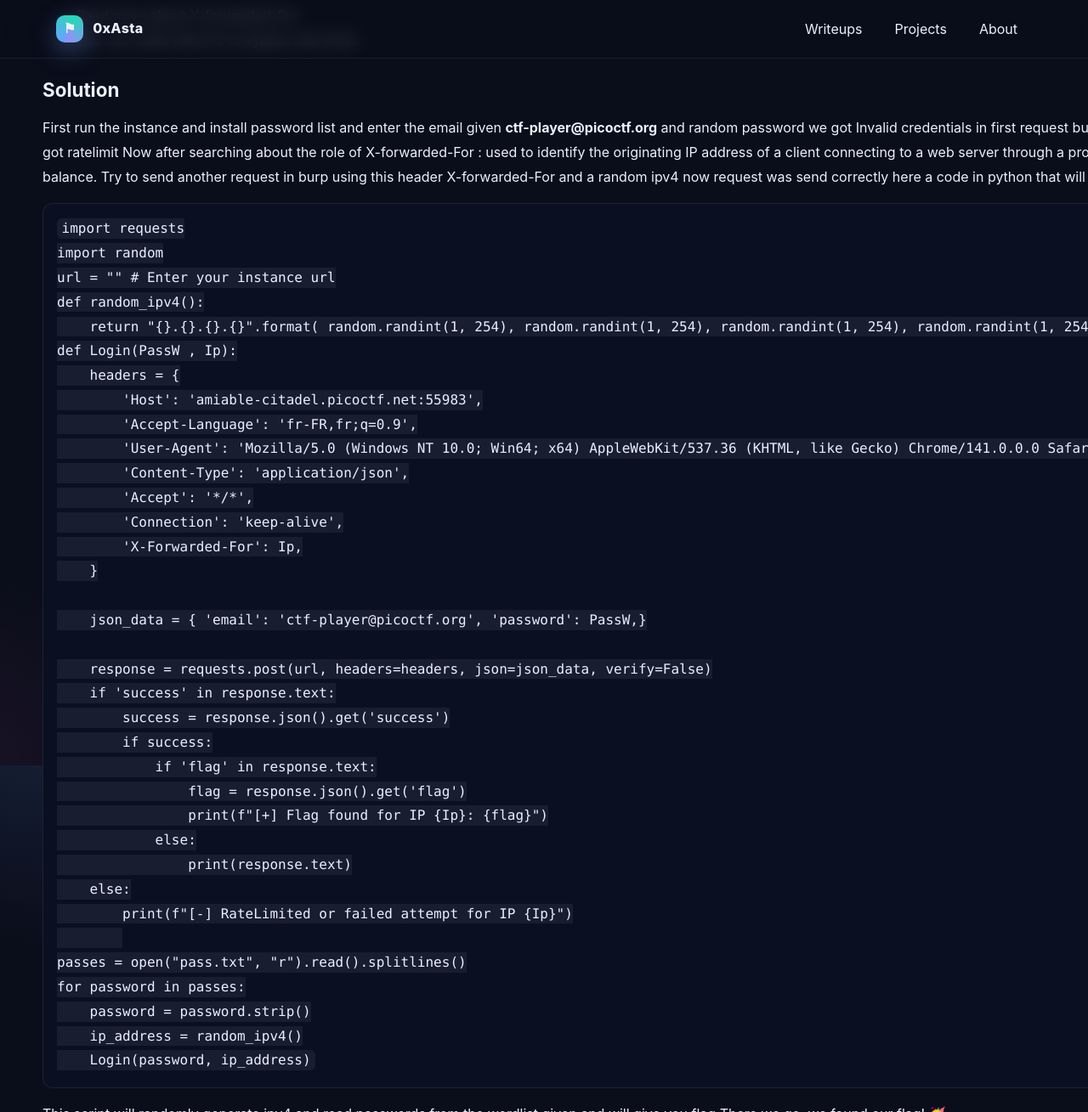
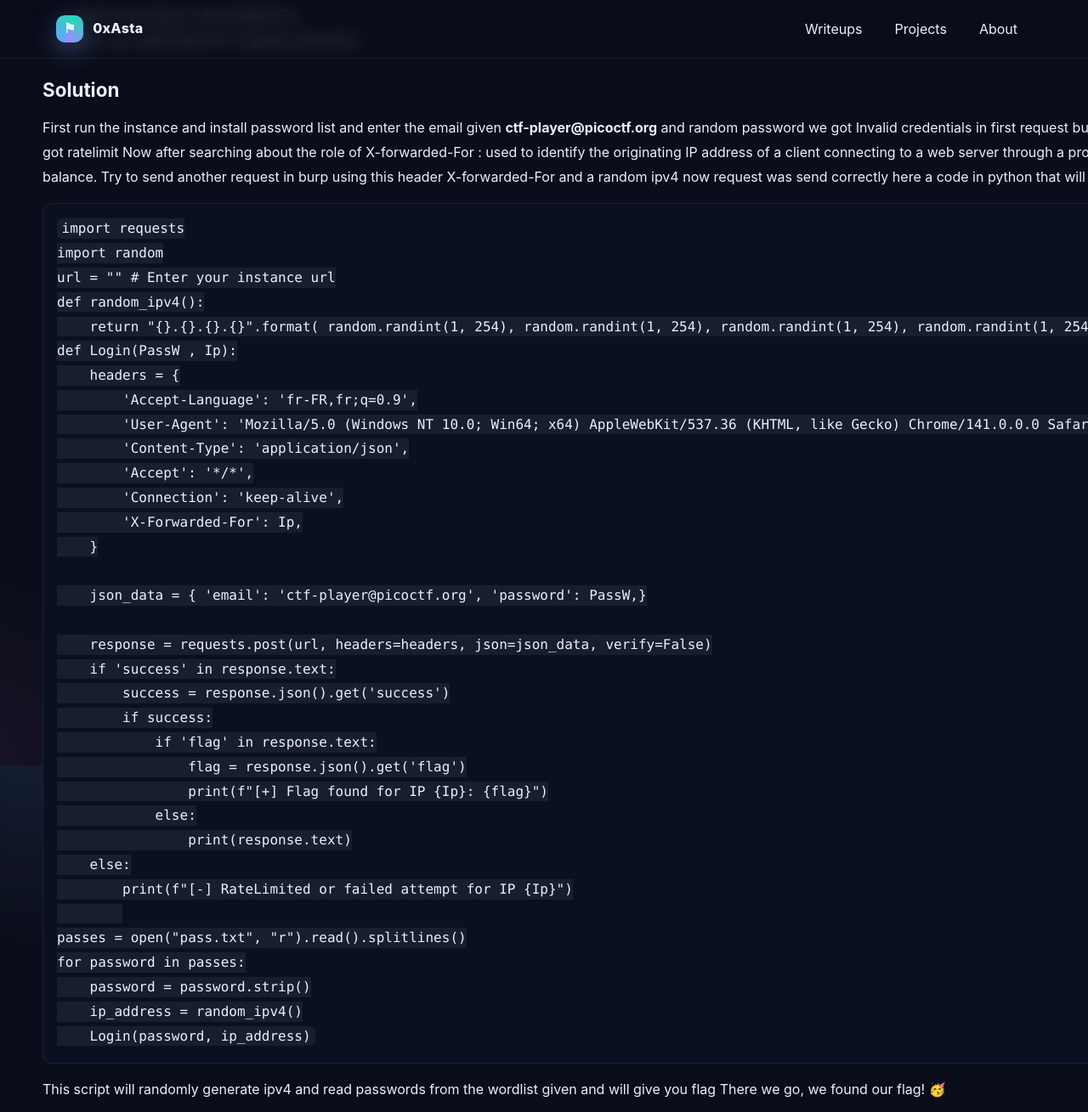
Before and after one commit to 0xAstaaa/0xAstaaa.github.io, a Jekyll site: the page built from _writeups/2025-10-22-picoctf-Crack the Gate 2.md, in a window 1280 px wide and 1400 px high, scrolled down 499 px, cut to the strip 0-1309 px from the top of the window. Shown: the whole strip at 85% size. Built offline with Jekyll 4.4.1, drawn with Linux system fonts in a browser that asks for light colours.

Commit message:
Update 2025-10-22-picoctf-Crack the Gate 2.md

```diff
--- a/_writeups/2025-10-22-picoctf-Crack the Gate 2.md
+++ b/_writeups/2025-10-22-picoctf-Crack the Gate 2.md
@@ -30,7 +30,6 @@ def random_ipv4():
     return "{}.{}.{}.{}".format( random.randint(1, 254), random.randint(1, 254), random.randint(1, 254), random.randint(1, 254),)
 def Login(PassW , Ip):
     headers = {
-        'Host': 'amiable-citadel.picoctf.net:55983',
         'Accept-Language': 'fr-FR,fr;q=0.9',
         'User-Agent': 'Mozilla/5.0 (Windows NT 10.0; Win64; x64) AppleWebKit/537.36 (KHTML, like Gecko) Chrome/141.0.0.0 Safari/537.36',
         'Content-Type': 'application/json',
```
